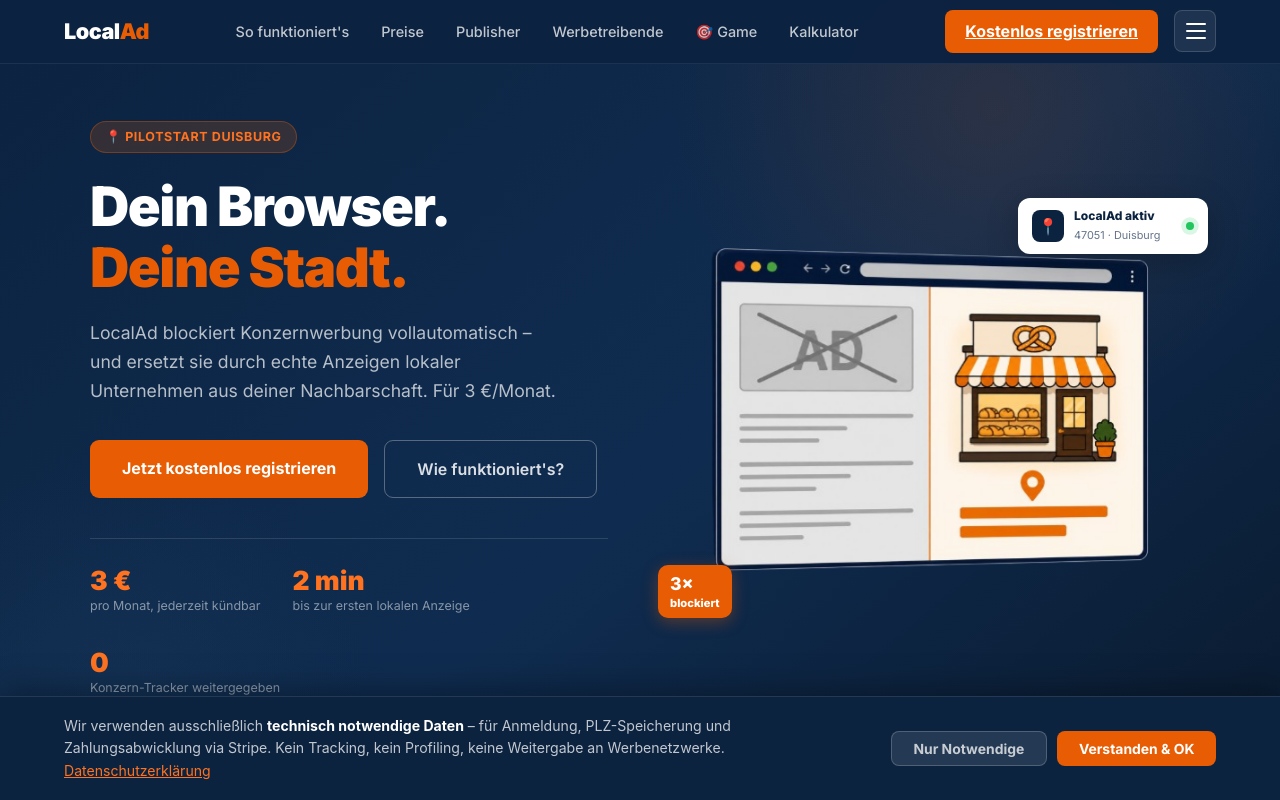
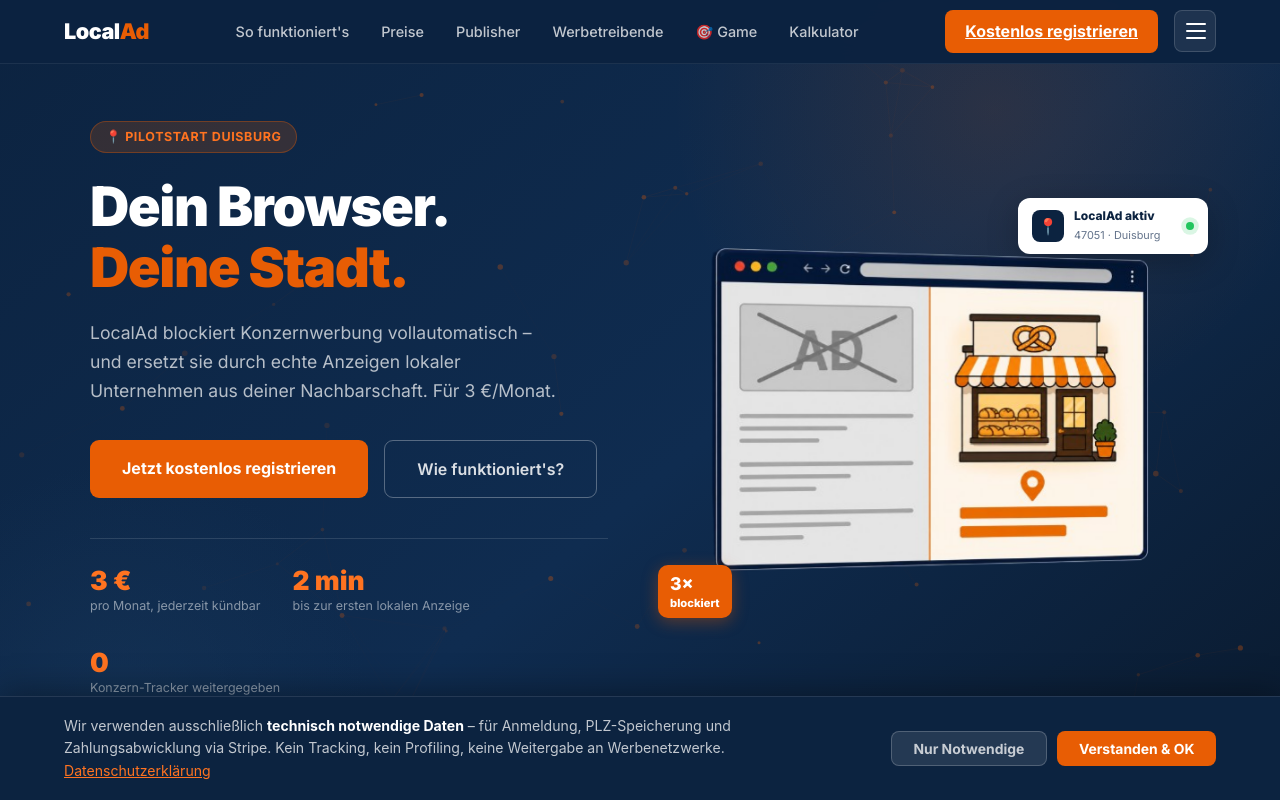
Before and after one commit to getlocalad/localad, a browser extension: page dashboard/landing.html in a window 1280 px wide. Shown: the top 800 px of the page. Drawn offline with Linux system fonts and the light colour scheme.

Commit message:
feat(hero): interaktives Partikel-Canvas + Console Easter Egg

```diff
--- a/dashboard/landing.html
+++ b/dashboard/landing.html
@@ -966,7 +966,8 @@ function localadLogout () {
 
 <!-- HERO -->
 <section class="hero">
-  <div class="hero-inner">
+  <canvas id="hero-canvas" style="position:absolute;inset:0;width:100%;height:100%;pointer-events:none;z-index:0;opacity:0.45;"></canvas>
+  <div class="hero-inner" style="position:relative;z-index:1;">
     <div class="hero-content">
       <span class="hero-badge">📍 Pilotstart Duisburg</span>
       <h1>Dein Browser.<br><em>Deine Stadt.</em></h1>
@@ -2227,5 +2228,143 @@ calcAdvertiser();
 </footer>
 
 <script src="/cookie-banner.js" defer></script>
+
+<script>
+// ── Partikel-Canvas ───────────────────────────────────────────────────────────
+(function () {
+  const canvas = document.getElementById('hero-canvas');
+  if (!canvas) return;
+  const ctx = canvas.getContext('2d');
+
+  const PARTICLE_COUNT = 72;
+  const CONNECTION_DIST = 140;
+  const MOUSE_PULL = 180;
+  const SPEED = 0.28;
+
+  let W, H, particles, mouse = { x: -9999, y: -9999 };
+
+  function resize() {
+    const section = canvas.parentElement;
+    W = canvas.width  = section.offsetWidth;
+    H = canvas.height = section.offsetHeight;
+  }
+
+  function mkParticle() {
+    const angle = Math.random() * Math.PI * 2;
+    const speed = SPEED * (0.4 + Math.random() * 0.8);
+    return {
+      x: Math.random() * W,
+      y: Math.random() * H,
+      vx: Math.cos(angle) * speed,
+      vy: Math.sin(angle) * speed,
+      r: 1.4 + Math.random() * 1.4,
+      opacity: 0.25 + Math.random() * 0.45,
+    };
+  }
+
+  function init() {
+    resize();
+    particles = Array.from({ length: PARTICLE_COUNT }, mkParticle);
+  }
+
+  function draw() {
+    ctx.clearRect(0, 0, W, H);
+
+    // Verbindungslinien
+    for (let i = 0; i < particles.length; i++) {
+      for (let j = i + 1; j < particles.length; j++) {
+        const a = particles[i], b = particles[j];
+        const dx = a.x - b.x, dy = a.y - b.y;
+        const dist = Math.sqrt(dx * dx + dy * dy);
+        if (dist > CONNECTION_DIST) continue;
+        const alpha = (1 - dist / CONNECTION_DIST) * 0.18;
+        ctx.beginPath();
+        ctx.moveTo(a.x, a.y);
+        ctx.lineTo(b.x, b.y);
+        ctx.strokeStyle = `rgba(232,93,4,${alpha})`;
+        ctx.lineWidth = 0.8;
+        ctx.stroke();
+      }
+    }
+
+    // Punkte
+    particles.forEach(p => {
+      ctx.beginPath();
+      ctx.arc(p.x, p.y, p.r, 0, Math.PI * 2);
+      ctx.fillStyle = `rgba(232,93,4,${p.opacity})`;
+      ctx.fill();
+    });
+  }
+
+  function update() {
+    particles.forEach(p => {
+      // Sanfte Anziehung zur Maus
+      const dx = mouse.x - p.x;
+      const dy = mouse.y - p.y;
+      const dist = Math.sqrt(dx * dx + dy * dy);
+      if (dist < MOUSE_PULL && dist > 1) {
+        const force = (1 - dist / MOUSE_PULL) * 0.012;
+        p.vx += dx / dist * force;
+        p.vy += dy / dist * force;
+      }
+
+      // Dämpfung
+      p.vx *= 0.992;
+      p.vy *= 0.992;
+
+      // Mindestgeschwindigkeit
+      const speed = Math.sqrt(p.vx * p.vx + p.vy * p.vy);
+      if (speed < SPEED * 0.3) {
+        p.vx *= 1.04;
+        p.vy *= 1.04;
+      }
+
+      p.x += p.vx;
+      p.y += p.vy;
+
+      // Weich an Kanten abprallen
+      if (p.x < 0)  { p.x = 0;  p.vx *= -1; }
+      if (p.x > W)  { p.x = W;  p.vx *= -1; }
+      if (p.y < 0)  { p.y = 0;  p.vy *= -1; }
+      if (p.y > H)  { p.y = H;  p.vy *= -1; }
+    });
+  }
+
+  function loop() {
+    update();
+    draw();
+    requestAnimationFrame(loop);
+  }
+
+  // Mausposition relativ zum Canvas
+  canvas.parentElement.addEventListener('mousemove', e => {
+    const rect = canvas.getBoundingClientRect();
+    mouse.x = e.clientX - rect.left;
+    mouse.y = e.clientY - rect.top;
+  });
+  canvas.parentElement.addEventListener('mouseleave', () => {
+    mouse.x = -9999; mouse.y = -9999;
+  });
+
+  window.addEventListener('resize', () => { resize(); });
+
+  init();
+  loop();
+})();
+
+// ── Console Easter Egg ────────────────────────────────────────────────────────
+(function () {
+  const s = [
+    'color:#E85D04;font-size:18px;font-weight:900;letter-spacing:-0.5px',
+    'color:#64748b;font-size:12px;',
+    'color:#0C2340;font-size:12px;font-weight:700;',
+  ];
+  console.log('%cLocal%cAd', 'color:#0C2340;font-size:22px;font-weight:900;', 'color:#E85D04;font-size:22px;font-weight:900;');
+  console.log('%c📍 Pilotstart Duisburg', s[0]);
+  console.log('%cDu schaust hinter die Kulissen. Gut. Dann weißt du, dass wir Manifest V3, Node.js, PostgreSQL und Railway nutzen.', s[1]);
+  console.log('%cKein Tracking. Kein Bullshit. Nur lokale Werbung.', s[2]);
+  console.log('%c→ github.com/localad  ·  getlocalad.de', s[1]);
+})();
+</script>
 </body>
 </html>
```
